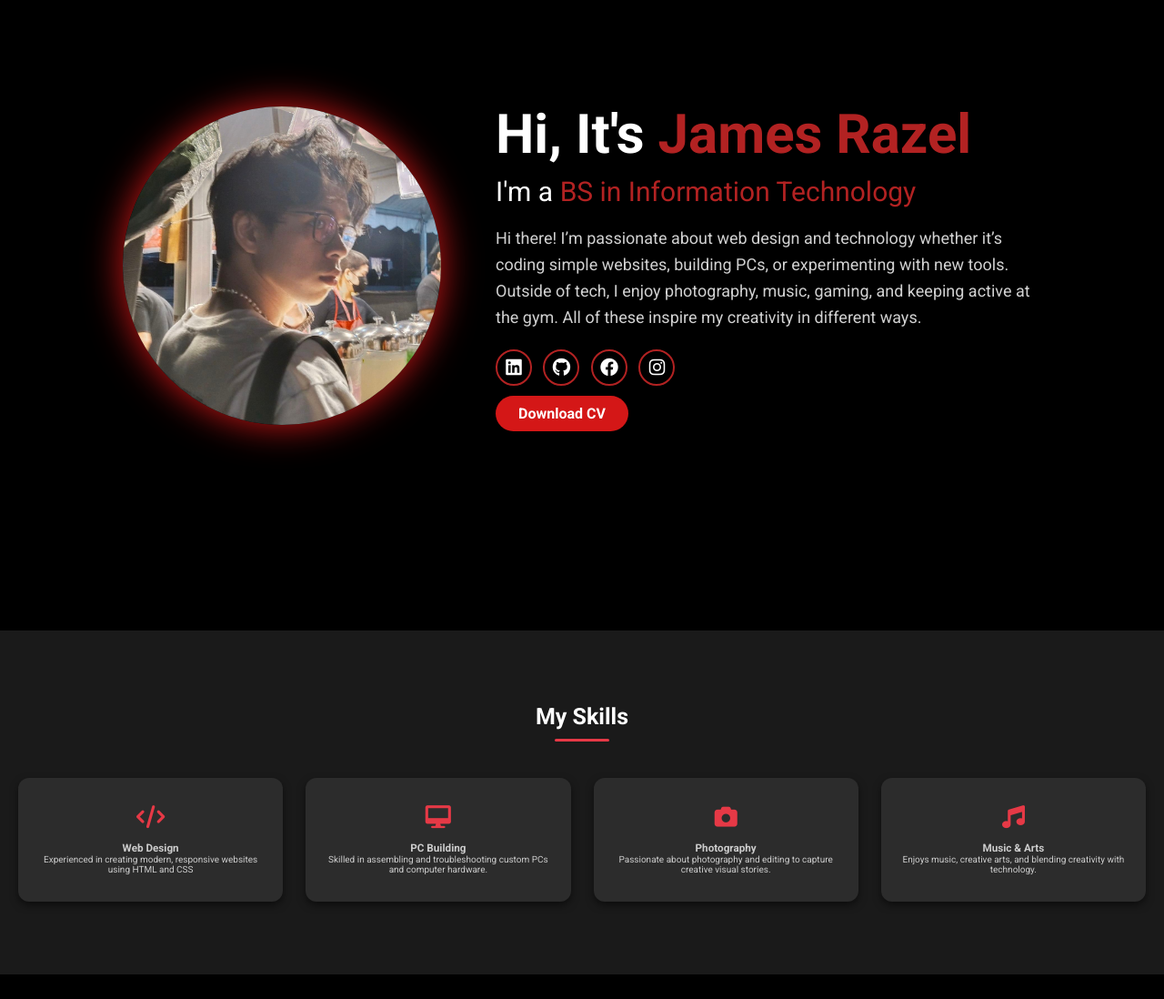
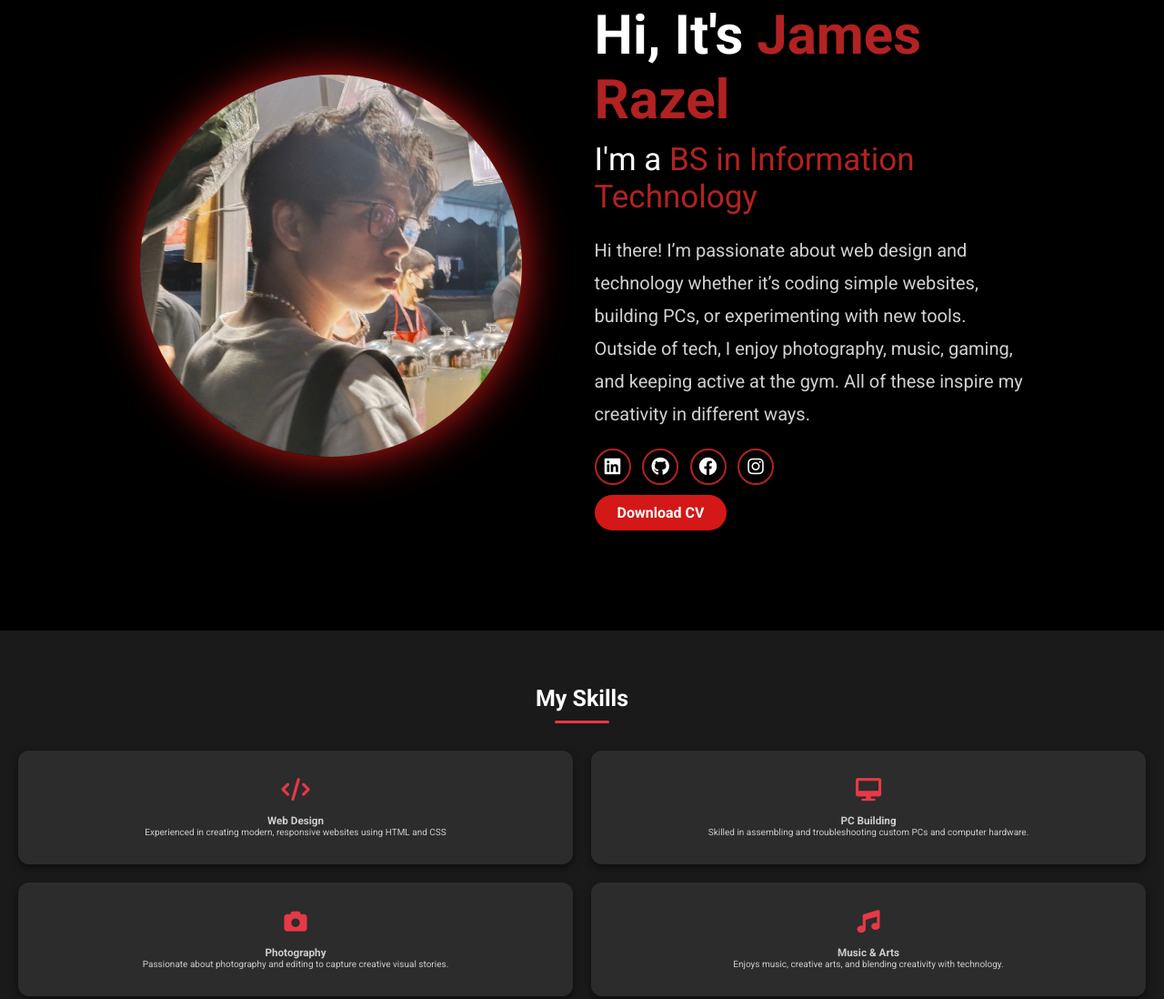
Before and after one commit to JRazelSuson/New-Updated-Porfolio, a plain HTML site: page index.html in a window 1280 px wide. Shown: the part 107-1205 px from the top of the page at 91% size. Drawn offline with Linux system fonts and the light colour scheme.

Commit message:
Update style.css

```diff
--- a/style.css
+++ b/style.css
@@ -40,7 +40,7 @@ header {
 }
 
 .logo {
-    font-size: 2.5rem;
+    font-size: 3rem;
     font-weight: 700;
     color: #B22222;
     transition: 0.3s ease;
@@ -70,18 +70,18 @@ nav a.active {
     display: flex;
     justify-content: center;
     align-items: center;
-    gap: 6rem;
+    gap: 8rem;
     min-height: 100vh;
-    padding: 0 9%;
+    padding: 0 12%;
 }
 
 
 .home-imgt img {
-    width: 350px;
-    height: 350px;
+    width: 420px;
+    height: 420px;
     border-radius: 50%;
     object-fit: cover;
-    box-shadow: 0 0 40px #D41717;
+    box-shadow: 0 0 50px #D41717;
     cursor: pointer;
     transition: 0.3s ease;
 }
@@ -106,7 +106,7 @@ nav a.active {
 }
 
 .home-content h3 {
-    font-size: 3rem;
+    font-size: 3.5rem;
     font-weight: 500;
     margin-bottom: 2rem;
 }
@@ -116,8 +116,8 @@ nav a.active {
 }
 
 .home-content p {
-    font-size: 1.8rem;
-    line-height: 1.6;
+    font-size: 2rem;
+    line-height: 1.8;
     margin-bottom: 2rem;
     color: #d1d1d1;
 }
@@ -199,16 +199,15 @@ nav a.active {
 
 .skills {
   background: #1a1a1a;
-  padding: 80px 20px;
+  padding: 60px 20px;
   text-align: center;
 
 }
 
-/* Title */
 .section-title {
   font-size: 2.5rem;
   color: #fff;
-  margin-bottom: 40px;
+  margin-bottom: 30px;
   position: relative;
 
 }
@@ -226,8 +225,8 @@ nav a.active {
 
 .skills-grid {
   display: grid;
-  grid-template-columns: repeat(auto-fit, minmax(220px, 1fr));
-  gap: 25px;
+  grid-template-columns: repeat(2,1fr);
+  gap: 20px;
 }
 
 
@@ -254,15 +253,15 @@ nav a.active {
 
 .contact {
   background: #000000;
-  padding: 80px 20px;
+  padding: 60px 20px;
   text-align: center;
 }
 
 .contacts-grid {
   display: grid;
   grid-template-columns: repeat(auto-fit, minmax(220px, 1fr));
-  gap: 25px;
-  margin-top: 40px;
+  gap: 20px;
+  margin-top: 25px;
 }
 
 .contact-item {
@@ -293,7 +292,9 @@ nav a.active {
 
 .contact-item a:hover {
   text-decoration: underline;
-}.contact-item p {
+}
+
+.contact-item p {
   color: #ccc;
   font-size: 1.6rem;
   margin-top: 10px;
```
